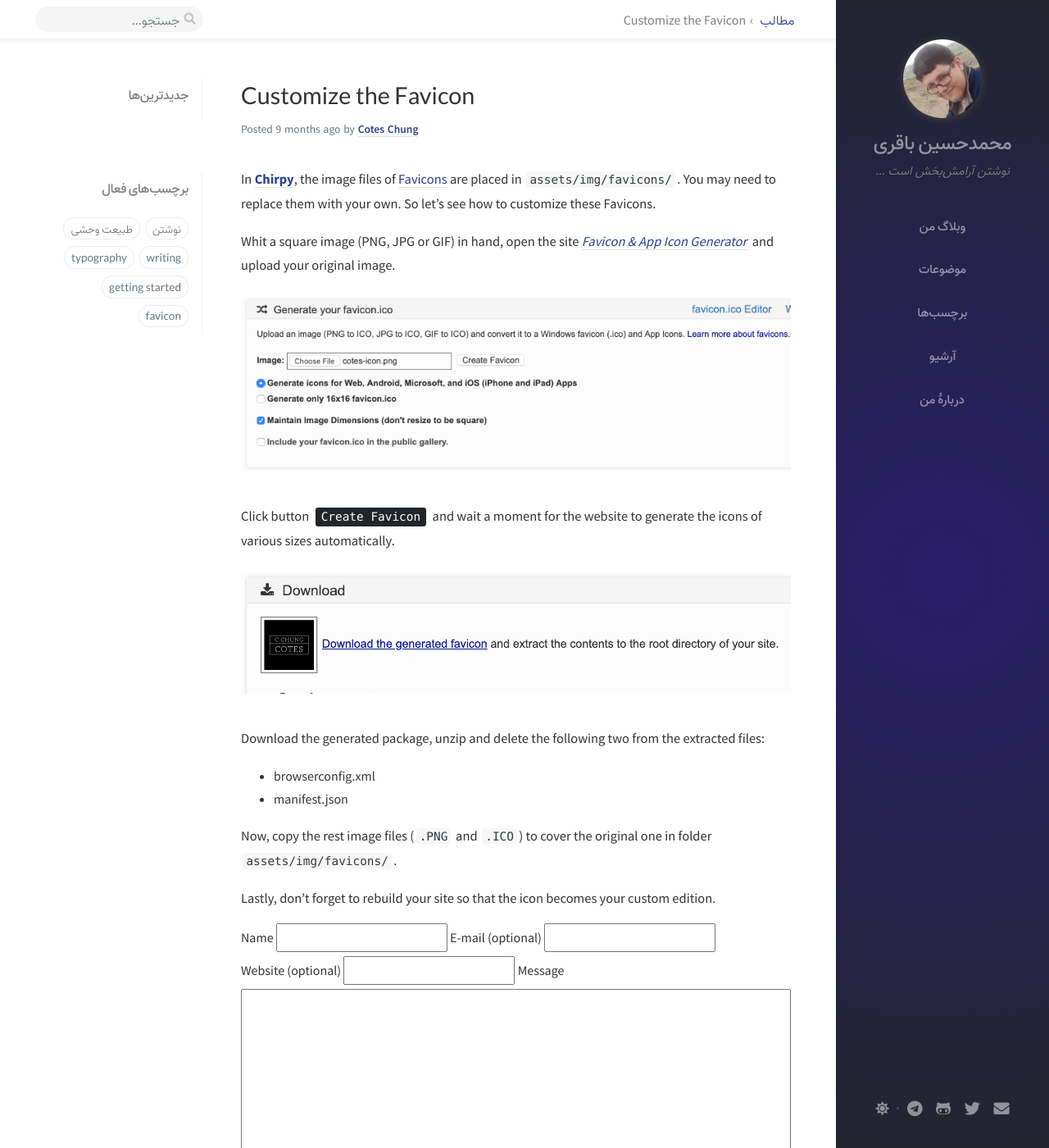
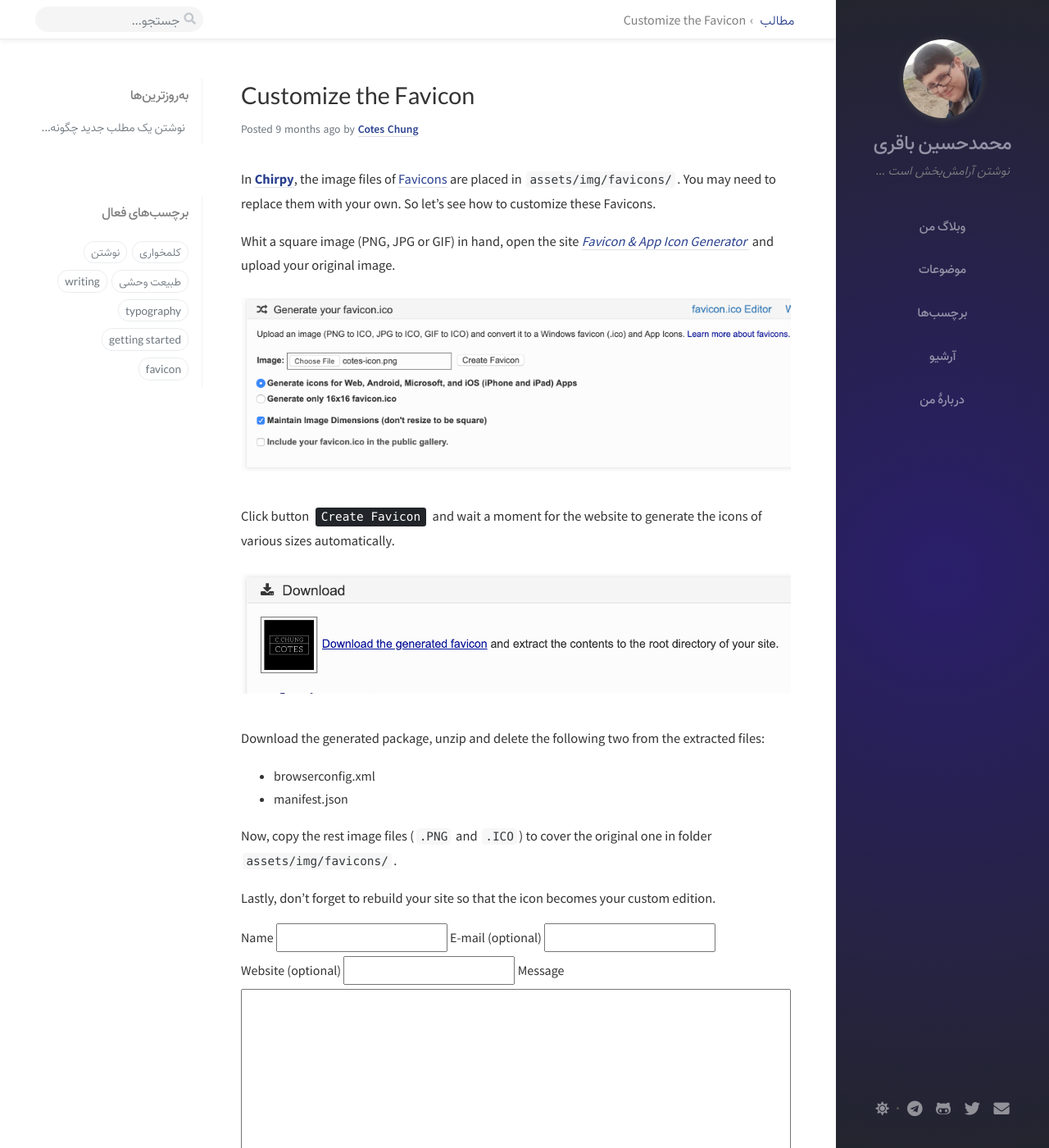
Before and after one commit to PyBagheri/b32.ir, a Jekyll site: the page built from _posts/2019-08-11-customize-the-favicon.md, in a window 1280 px wide and 1400 px high. Shown: the whole window at 82% size. Built offline with Jekyll 4.4.1, drawn with Linux system fonts in a browser that asks for light colours; nearby versions of some CDN libraries; comment, search, counter and statistics services are not loaded.

Commit message:
Still some RTl jobs.

```diff
--- a/_data/label.yml
+++ b/_data/label.yml
@@ -6,7 +6,7 @@
 
 
 panel:
-  lastmod: "جدیدترین‌ها"
+  lastmod: "به‌روزترین‌ها"
   trending_tags: "برچسب‌های فعال"
   toc: "فهرست"
 
--- a/_includes/panel.html
+++ b/_includes/panel.html
@@ -23,9 +23,8 @@
       <ul class="post-content pl-0 pb-1 ml-1 mt-2">
 
       {% for item in update_list %}
-        {% assign post_url = item | split: "::" | last | prepend: "/posts/" | append: "/" %}
+        {% assign post_url = item | split: "::" | last | url_encode | prepend: "/posts/" | append: "/" %}
         {% assign post = site.posts | where: "url", post_url | first %}
-
         {% if post %}
           {% assign url = post.url | prepend: site.baseurl %}
 
--- a/_posts/2019-08-11-customize-the-favicon.md
+++ b/_posts/2019-08-11-customize-the-favicon.md
@@ -3,7 +3,7 @@ title: Customize the Favicon
 author: Cotes Chung
 date: 2019-08-11 00:34:00 +0800
 categories: [Blogging, Tutorial]
-tags: [favicon]
+tags: [favicon, کلمخواری]
 toc: false
 ---
 
--- a/assets/css/_addon/main.scss
+++ b/assets/css/_addon/main.scss
@@ -1745,6 +1745,14 @@ ol.persian {
 			}
 		}
 	}
+
+	#access-lastmod {
+		ul {
+			padding-right: 0;
+			margin-right: .25rem;
+			margin-left: 0 !important;
+		}
+	}
 }
 
 #topbar-wrapper {
```
Also changed, not shown: _layouts/default.html (line endings or trailing spaces).
